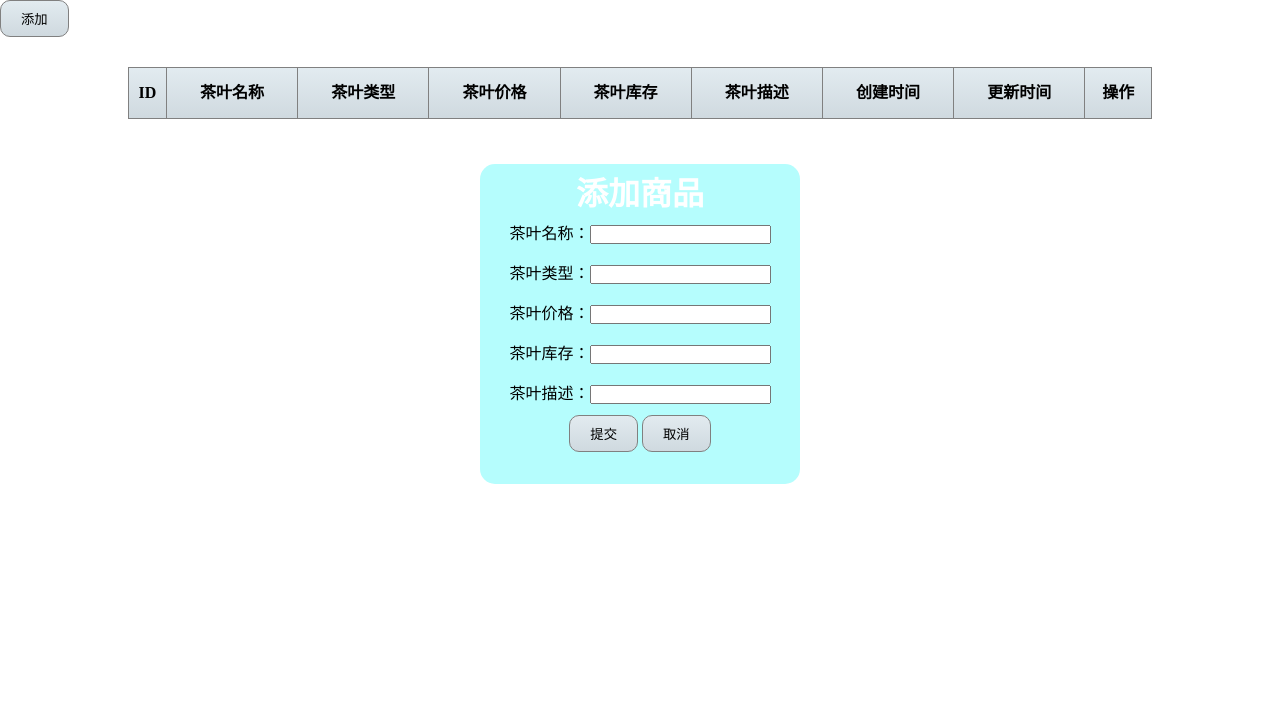
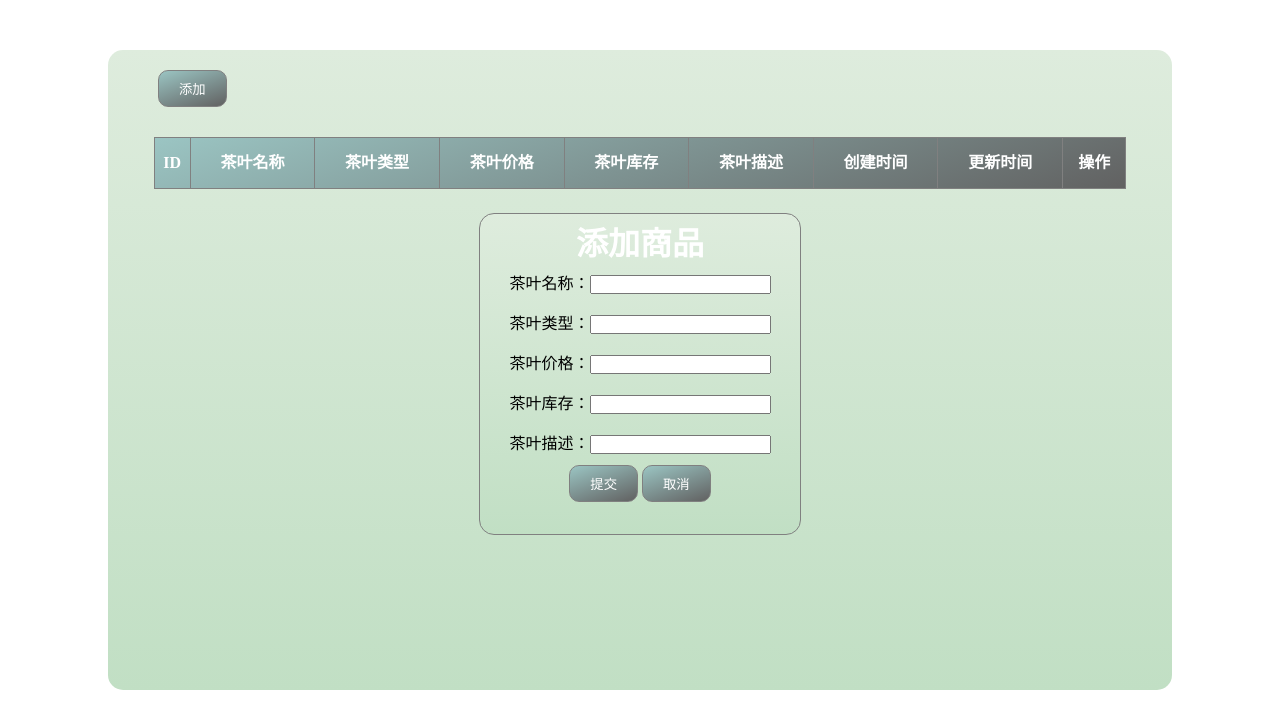
Before and after one commit to jiajiajiayou6/liu, a plain HTML site: page sanduan/6-2/考试题茶叶管理.html in a window 1280 px wide. Both pictures are taken after a click on the button "添加". Drawn offline with Linux system fonts and the light colour scheme; no server answers.

Commit message:
Add files via upload

```diff
--- a/sanduan/6-2/考试题茶叶管理.html
+++ b/sanduan/6-2/考试题茶叶管理.html
@@ -20,14 +20,14 @@
         }
 
         table {
-            width: 80%;
-            border-radius: 15px;
+            width: 95%;
             margin: auto;
             margin-top: 30px;
         }
 
         thead {
-            background-image: linear-gradient(0deg, #cfd9df 0%, #e2ebf0 100%);
+            color: white;
+            background-image: linear-gradient(-20deg, #616161 0%, #9bc5c3 100%);
         }
 
         tr {
@@ -44,26 +44,43 @@
         .as {
             padding: 8px 20px;
             border-radius: 10px;
+            color: white;
             border: 1px solid gray;
-            background-image: linear-gradient(0deg, #cfd9df 0%, #e2ebf0 100%);
+            background-image: linear-gradient(-20deg, #616161 0%, #9bc5c3 100%);
         }
+
+
 
         form {
             width: 300px;
             height: 300px;
             border-radius: 15px;
-            background-color: rgb(181, 253, 253);
+            background-image: linear-gradient(0deg, #c1dfc4 0%, #deecdd 100%);
             position: absolute;
             left: 0px;
             bottom: 0px;
             right: 0px;
             top: 0px;
             margin: auto;
-
             display: none;
             padding: 10px;
             text-align: center;
             line-height: 40px;
+            border: 1px solid gray;
+        }
+
+        #tox {
+            padding: 20px;
+            width: 80%;
+            height: 600px;
+            border-radius: 15px;
+            margin: auto;
+            margin-top: 50px;
+            background-image: linear-gradient(0deg, #c1dfc4 0%, #deecdd 100%);
+        }
+
+        #butt {
+            margin-left: 30px;
         }
     </style>
 </head>
@@ -82,9 +99,10 @@
             <input type="reset" class="as" value="取消" />
 
         </form>
+
+    </div>
+    <div id="tox">
         <button id="butt">添加</button>
-    </div>
-    <div>
         <table border="1" style="border-collapse: collapse;">
             <thead>
                 <tr>
@@ -152,7 +170,7 @@
                 js.style.display = "inline-block";
                 quxiao.value = "取消"
             };
-            if (event.target.nodeName == "BUTTON" && event.target.innerHTML == "删除" && confirm("确认要删除吗？")) {
+            if (event.target.innerHTML == "删除" && confirm("确认要删除吗？")) {
                 const xhr = new XMLHttpRequest();
                 xhr.open("DELETE", "https://liu.zzgoodqc.cn/teas/" + id);
                 xhr.send();
@@ -161,7 +179,7 @@
                     shangpinfun();
                 };
             };
-            if (event.target.nodeName == "BUTTON" && event.target.innerHTML == "查看") {
+            if (event.target.innerHTML == "查看") {
                 form.style.display = "block";
                 h1title.innerHTML = "查看商品信息"
                 form.name.value = xing[thisindex].name
```
